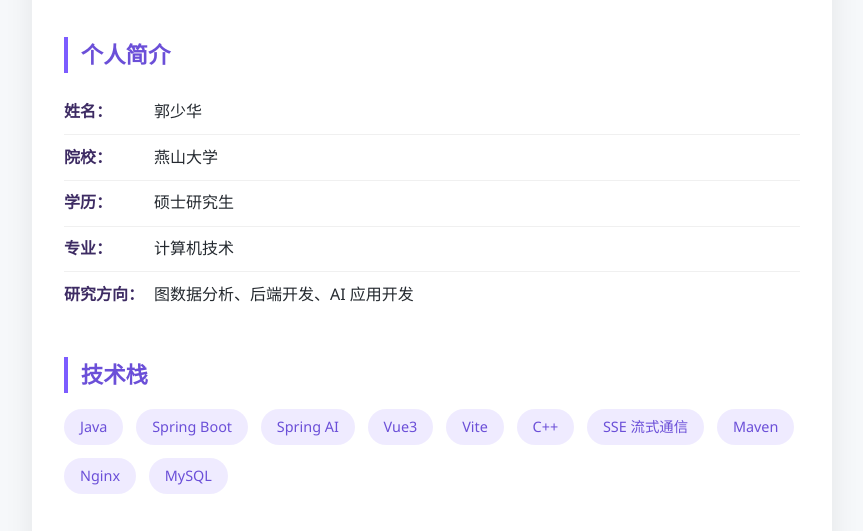
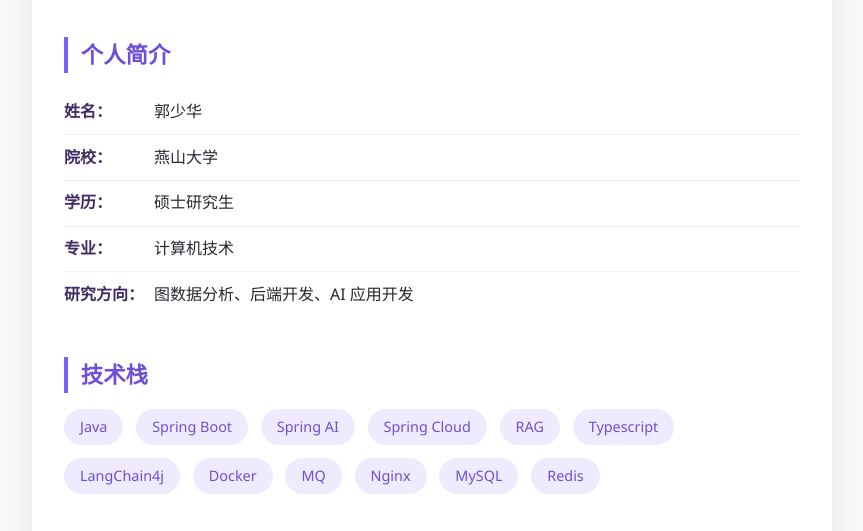
Before and after one commit to guoshaohua309/home, a plain HTML site: page index.html in a window 1280 px wide. Shown: the part 359-890 px from the top of the page, without its empty margins (208-1071 px from the left). Drawn offline with Linux system fonts and the light colour scheme.

Commit message:
Update index.html

```diff
--- a/index.html
+++ b/index.html
@@ -195,13 +195,15 @@
                     <span class="tag">Java</span>
                     <span class="tag">Spring Boot</span>
                     <span class="tag">Spring AI</span>
-                    <span class="tag">Vue3</span>
-                    <span class="tag">Vite</span>
-                    <span class="tag">C++</span>
-                    <span class="tag">SSE 流式通信</span>
-                    <span class="tag">Maven</span>
+                    <span class="tag">Spring Cloud</span>
+                    <span class="tag">RAG</span>
+                    <span class="tag">Typescript</span>
+                    <span class="tag">LangChain4j</span>
+                    <span class="tag">Docker</span>
+                    <span class="tag">MQ</span>
                     <span class="tag">Nginx</span>
                     <span class="tag">MySQL</span>
+                    <span class="tag">Redis</span>
                 </div>
             </div>
 
```
